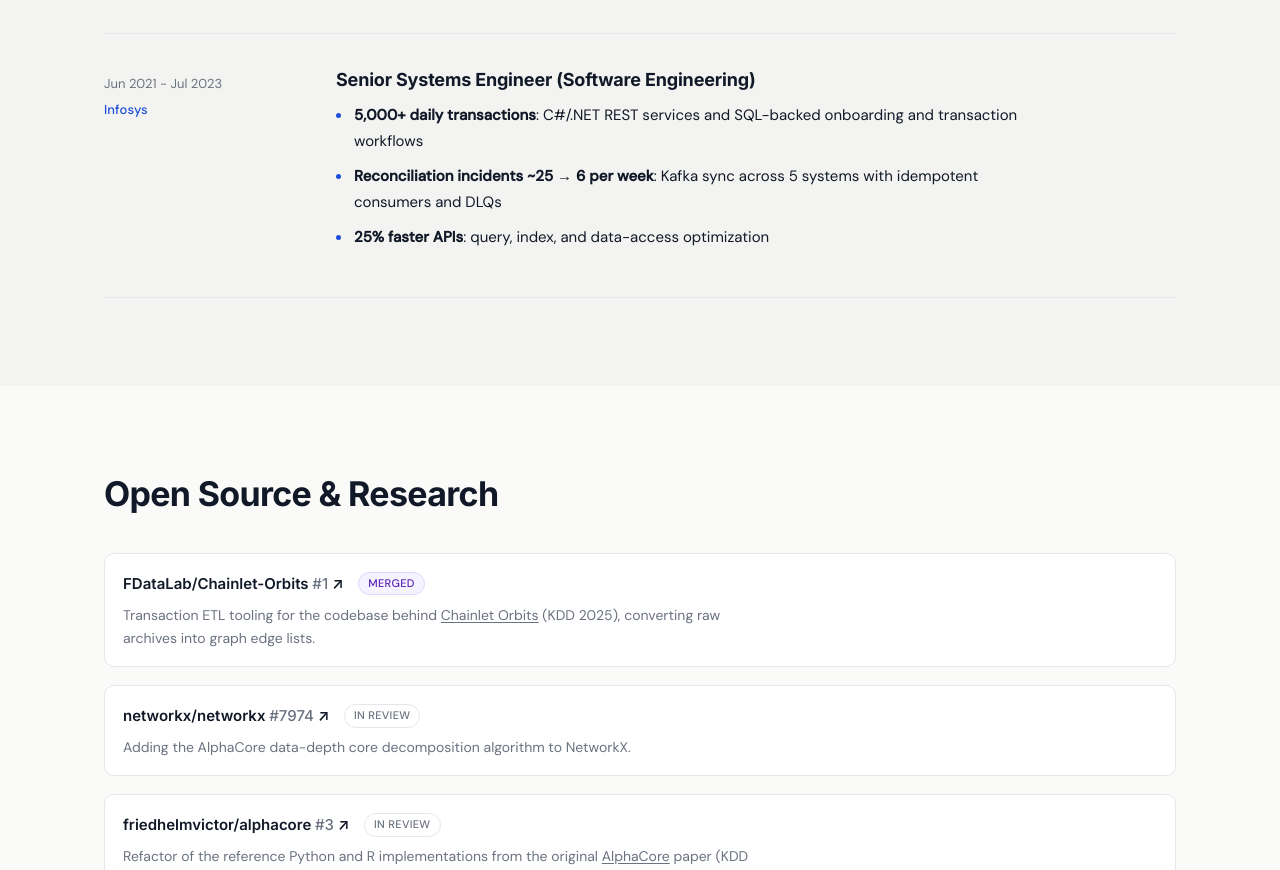
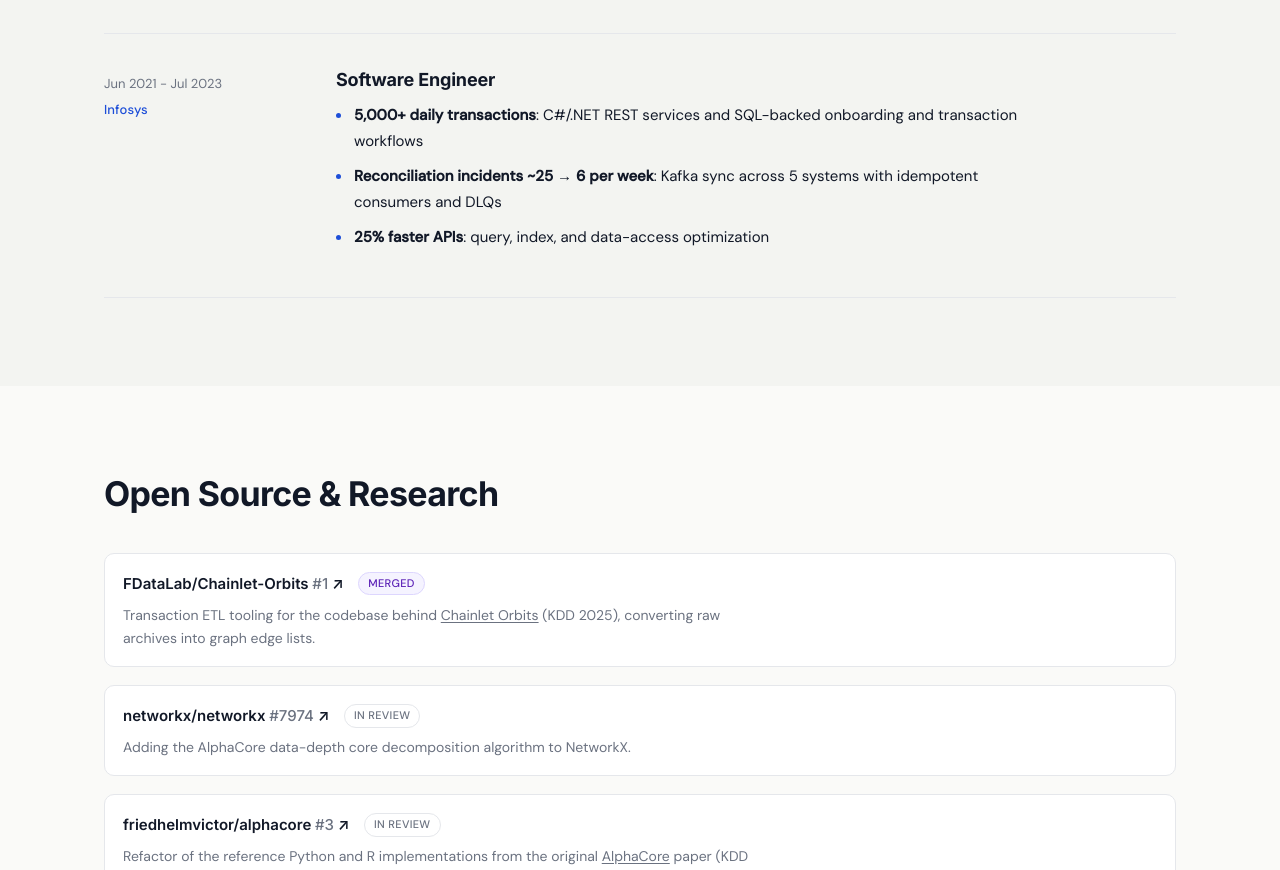
Before and after one commit to prachics/personal_web_static, a website: page src/index.html in a window 1280 px wide. Shown: the part 2744-3614 px from the top of the page. Drawn offline with Linux system fonts and the light colour scheme.

Commit message:
Use Software Engineer as Infosys title
Co-Authored-By: Claude Opus 5.5 <noreply@anthropic.com>

```diff
--- a/src/index.html
+++ b/src/index.html
@@ -200,7 +200,7 @@
               <span class="exp-company">Infosys</span>
             </div>
             <div class="exp-content">
-              <h3 class="exp-title">Senior Systems Engineer (Software Engineering)</h3>
+              <h3 class="exp-title">Software Engineer</h3>
               <ul class="exp-points">
                 <li><strong>5,000+ daily transactions</strong>: C#/.NET REST services and SQL-backed onboarding and transaction workflows</li>
                 <li><strong>Reconciliation incidents ~25 → 6 per week</strong>: Kafka sync across 5 systems with idempotent consumers and DLQs</li>
```
